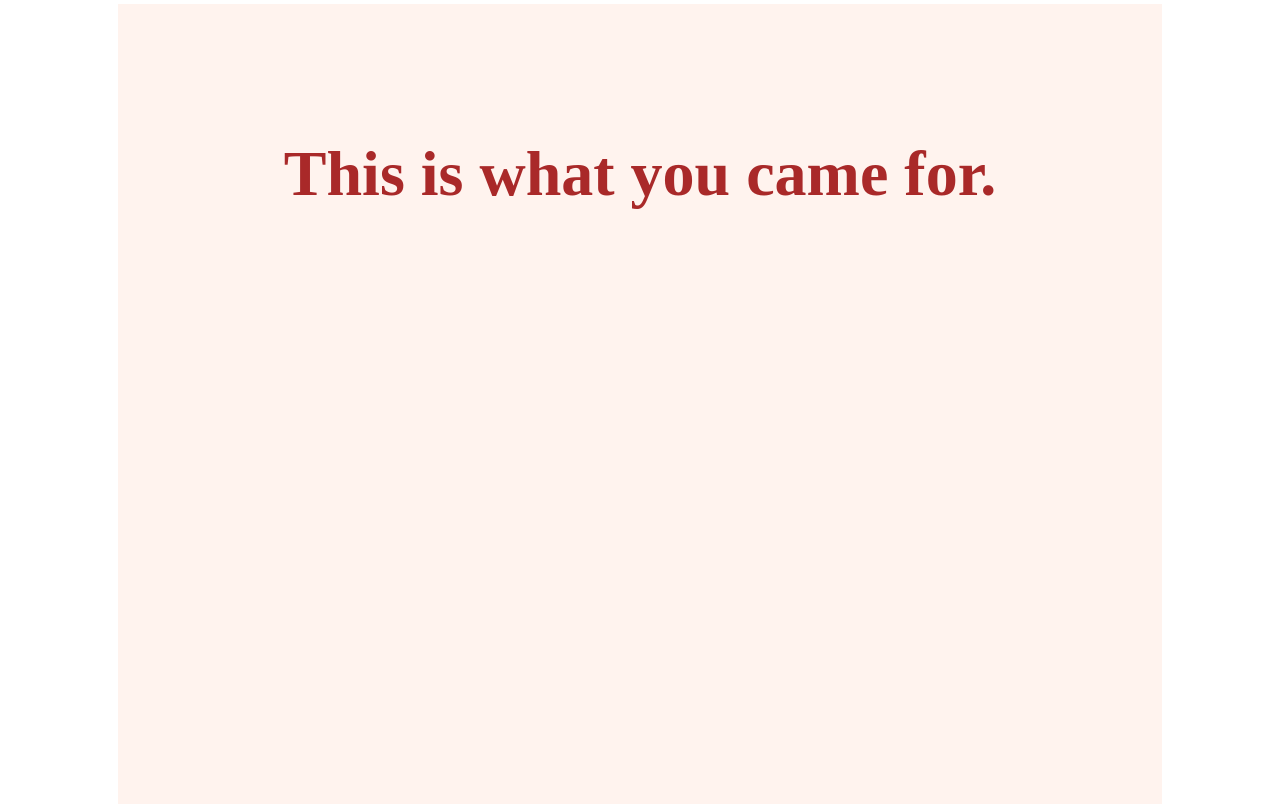
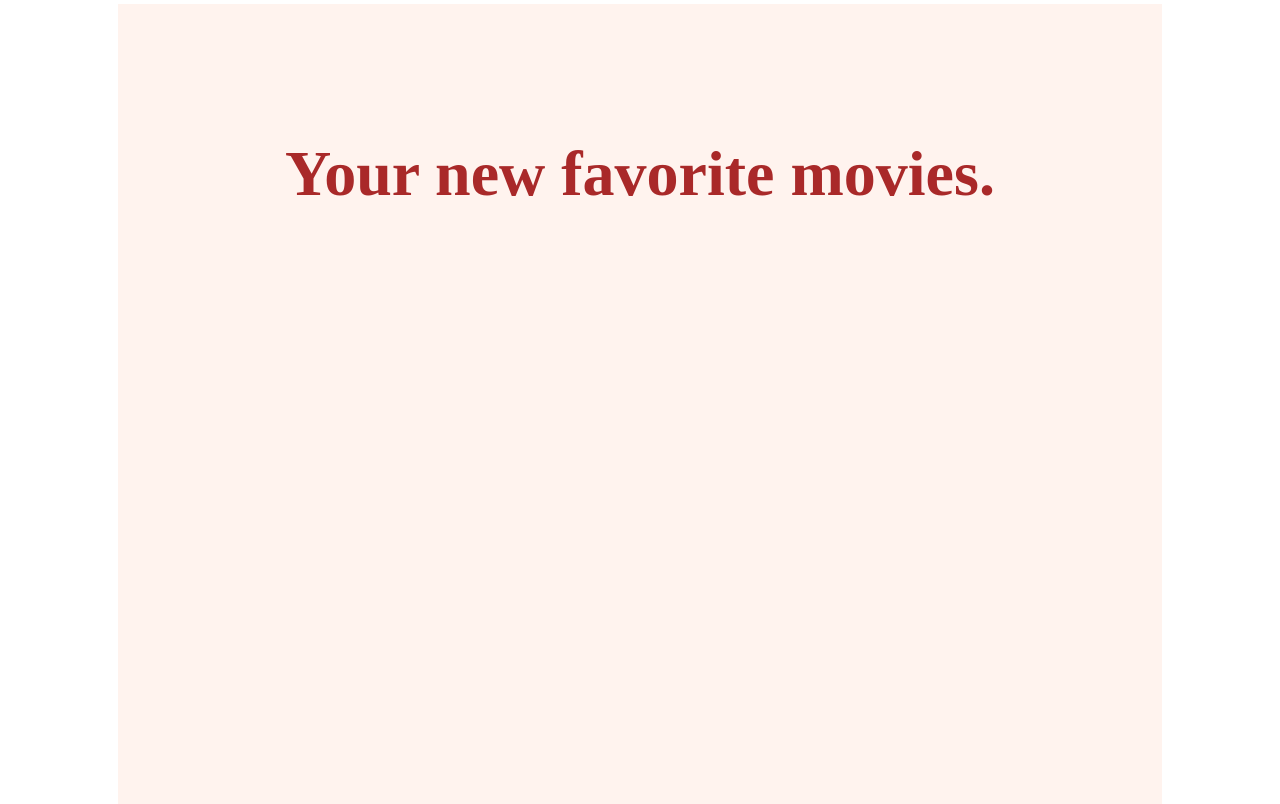
Before and after one commit to noam-y/First-Sight, a Flask app: page /suggested-list?buttonclicked=Trending in a window 1280 px wide. Shown: the part 44-848 px from the top of the page. Run offline with Flask 2, Linux system fonts and the light colour scheme; data that the repository does not hold is empty; some web fonts are replaced.

Commit message:
Changed title of recommended movies

```diff
--- a/templates/recommended-movies.html
+++ b/templates/recommended-movies.html
@@ -19,7 +19,7 @@
             <a link="">About</a>
         </header>
     <article class="scrollable">
-        <div><h1 style="text-align: center;"> This is what you came for.</h1></div>
+        <div><h1 style="text-align: center;">Your new favorite movies.</h1></div>
             <article class="movie-boxes">
                 {% for item in mvlist %}
 
```
